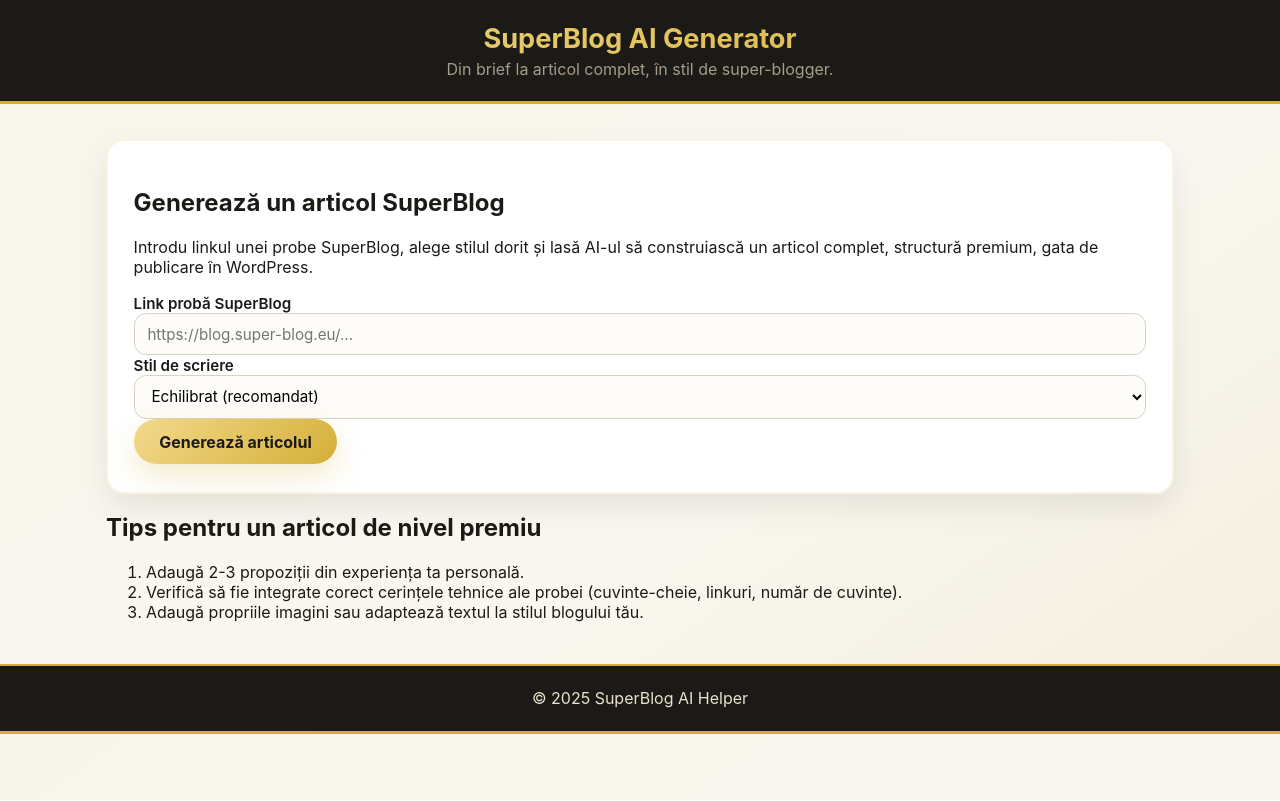
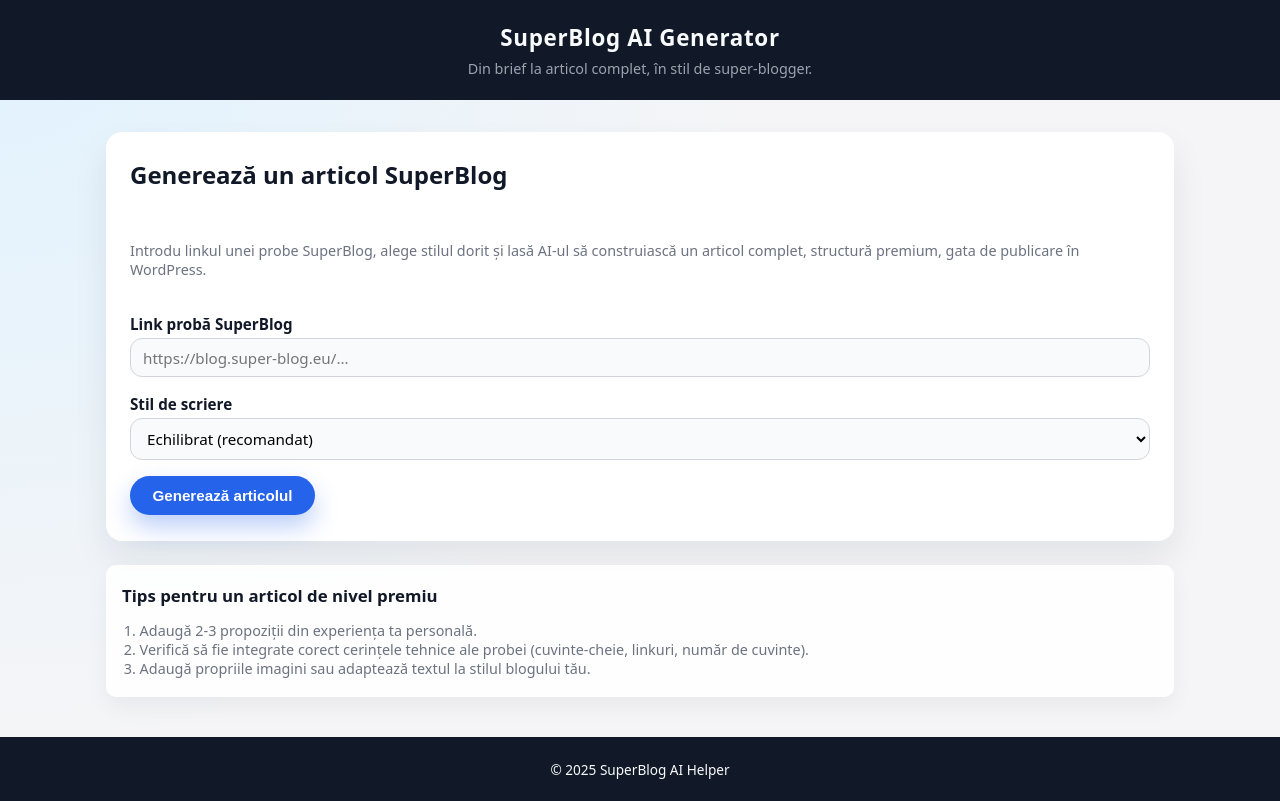
Before and after one commit to Crys2025/superblog_ai, a Flask app: page / in a window 1280 px wide. Run offline with Flask 3, Linux system fonts and the light colour scheme.

Commit message:
Add files via upload

```diff
--- a/static/css/style.css
+++ b/static/css/style.css
@@ -1,38 +1,27 @@
-/* =====================================
-   SUPERBLOG GOLD EDITION – Premium UI
-   ===================================== */
 
 :root {
-    --gold: #d4af37;
-    --gold-light: #f3d98c;
-    --gold-dark: #9c7c1b;
-
-    --bg-body: #faf7f0;
+    --bg-body: #f5f5f7;
     --bg-card: #ffffff;
-    --bg-accent: #1c1a17;
-    --bg-panel: #fbf9f3;
-
-    --text-main: #1c1a17;
-    --text-muted: #7c6f5b;
-    --text-soft: #a79c8a;
-
-    --radius-lg: 18px;
-    --radius-md: 12px;
-    --radius-sm: 6px;
-
-    --shadow-gold: 0 12px 30px rgba(212, 175, 55, 0.25);
-    --shadow-soft: 0 14px 32px rgba(0, 0, 0, 0.08);
-    --shadow-tiny: 0 4px 10px rgba(0, 0, 0, 0.07);
+    --bg-accent: #111827;
+    --bg-chip: #eef2ff;
+    --text-main: #111827;
+    --text-muted: #6b7280;
+    --text-soft: #9ca3af;
+    --primary: #2563eb;
+    --primary-hover: #1d4ed8;
+    --radius-lg: 16px;
+    --radius-md: 10px;
+    --shadow-soft: 0 18px 35px rgba(15, 23, 42, 0.08);
 }
 
 * {
     box-sizing: border-box;
-    font-family: "Inter", system-ui, sans-serif;
 }
 
 body {
     margin: 0;
-    background: linear-gradient(145deg, #f8f5ec, #faf7f0 60%, #f3eede 100%);
+    font-family: system-ui, -apple-system, BlinkMacSystemFont, "Segoe UI", sans-serif;
+    background: radial-gradient(circle at top left, #e0f2fe 0, #f5f5f7 50%, #f5f5f7 100%);
     color: var(--text-main);
 }
 
@@ -41,183 +30,431 @@ body {
 .site-header,
 .site-footer {
     background: var(--bg-accent);
-    color: #fff8e1;
+    color: #f9fafb;
     padding: 1.4rem 1.5rem;
     text-align: center;
-    border-bottom: 3px solid var(--gold);
 }
 
 .site-header h1 {
-    margin: 0;
-    font-size: 1.7rem;
-    background: linear-gradient(to right, var(--gold-light), var(--gold));
-    -webkit-background-clip: text;
-    -webkit-text-fill-color: transparent;
+    margin: 0 0 0.35rem;
+    font-size: 1.4rem;
+    letter-spacing: 0.03em;
 }
 
 .site-header p {
-    margin: 0.2rem 0 0;
+    margin: 0;
+    font-size: 0.9rem;
     color: var(--text-soft);
 }
 
 .site-footer {
-    margin-top: 2rem;
-    border-top: 2px solid var(--gold);
-    color: #e9e1cc;
+    font-size: 0.85rem;
 }
 
-/* CONTENT */
+/* MAIN CONTENT WRAPPER */
 
 .content {
     max-width: 1100px;
-    margin: 2.2rem auto 2.6rem;
+    margin: 2rem auto 2.5rem;
     padding: 0 1rem;
+}
+
+/* ALERTS */
+
+.alert {
+    padding: 0.85rem 1rem;
+    border-radius: 999px;
+    margin-bottom: 1rem;
+    font-size: 0.9rem;
+}
+
+.alert-error {
+    background: #fee2e2;
+    color: #b91c1c;
+}
+
+.alert-success {
+    background: #dcfce7;
+    color: #166534;
 }
 
 /* BUTTONS */
 
 button,
-.btn-primary {
-    background: linear-gradient(135deg, var(--gold-light), var(--gold));
-    color: #1c1a17;
-    padding: 0.8rem 1.6rem;
+.btn,
+.btn-primary,
+.btn-secondary {
+    display: inline-flex;
+    align-items: center;
+    justify-content: center;
+    gap: 0.35rem;
+    padding: 0.7rem 1.4rem;
     border-radius: 999px;
     border: none;
-    font-weight: 700;
-    font-size: 1rem;
+    font-weight: 600;
+    font-size: 0.95rem;
+    text-decoration: none;
     cursor: pointer;
-    box-shadow: var(--shadow-gold);
-    transition: transform 0.15s ease, box-shadow 0.2s ease;
+    transition: transform 0.08s ease, box-shadow 0.12s ease, background 0.12s ease;
 }
 
-button:hover,
-.btn-primary:hover {
-    transform: translateY(-2px);
-    box-shadow: 0 16px 35px rgba(212, 175, 55, 0.35);
+.btn-primary,
+button[type="submit"] {
+    background: var(--primary);
+    color: #ffffff;
+    box-shadow: 0 12px 25px rgba(37, 99, 235, 0.3);
 }
 
-button:active {
-    transform: scale(0.98);
+.btn-primary:hover,
+button[type="submit"]:hover {
+    background: var(--primary-hover);
+    transform: translateY(-1px);
+    box-shadow: 0 16px 30px rgba(37, 99, 235, 0.35);
 }
 
-/* FORM CARD */
-
-.generator-form {
-    background: var(--bg-card);
-    padding: 1.7rem 1.6rem;
-    border-radius: var(--radius-lg);
-    box-shadow: var(--shadow-soft);
-    border: 2px solid rgba(212, 175, 55, 0.15);
+.btn-secondary {
+    background: #e5e7eb;
+    color: #111827;
 }
 
-.generator-form label {
-    font-weight: 600;
-    color: var(--text-main);
-    font-size: 0.95rem;
+.btn-secondary:hover {
+    background: #d1d5db;
 }
 
-/* INPUTS */
+/* FORMS GENERALE */
 
-input[type="url"],
-select,
-textarea {
-    width: 100%;
-    padding: 0.65rem 0.8rem;
-    border-radius: var(--radius-md);
-    border: 1px solid #d9d2c5;
-    background: #fefcf8;
-    font-size: 0.95rem;
-    transition: 0.2s ease;
-}
-
-input:focus,
-select:focus,
-textarea:focus {
-    border-color: var(--gold);
-    box-shadow: 0 0 0 3px rgba(212, 175, 55, 0.25);
-    background: #fffdf7;
-}
-
-/* ADVANCED PANEL */
-
-.advanced-panel {
-    margin-top: 1rem;
-    padding: 1.2rem 1rem 1.4rem;
-    background: var(--bg-panel);
-    border-radius: var(--radius-lg);
-    border: 1px solid rgba(212, 175, 55, 0.2);
-    box-shadow: var(--shadow-tiny);
-}
-
-.advanced-title {
-    font-weight: 700;
-    font-size: 1.15rem;
-    background: linear-gradient(to right, var(--gold-light), var(--gold));
-    -webkit-background-clip: text;
-    -webkit-text-fill-color: transparent;
-    margin-bottom: 1rem;
-}
-
-/* OPTION BLOCKS */
-
-.option-block {
-    margin-bottom: 1rem;
-    padding: 1rem 1rem;
-    background: #fffdf7;
-    border-radius: var(--radius-md);
-    border: 1px solid rgba(212, 175, 55, 0.25);
-    box-shadow: var(--shadow-tiny);
-}
-
-.option-block h3 {
-    margin: 0 0 0.5rem;
-    font-size: 1rem;
-    color: var(--gold-dark);
-}
-
-/* RESULT ARTICLE */
-
-.result-container {
+.generator-form,
+.editor-form {
     background: var(--bg-card);
     padding: 1.6rem 1.5rem;
     border-radius: var(--radius-lg);
     box-shadow: var(--shadow-soft);
-    border: 2px solid rgba(212, 175, 55, 0.18);
-    margin-top: 2rem;
+    display: flex;
+    flex-direction: column;
+    gap: 1rem;
 }
 
-.result-container article {
-    line-height: 1.8;
+.generator-form h2,
+.editor-section h2 {
+    margin-top: 0;
+}
+
+.generator-form label,
+.editor-form label {
+    font-weight: 600;
+    font-size: 0.95rem;
+    margin-bottom: 0.25rem;
+    display: inline-block;
+}
+
+input[type="url"],
+input[type="text"],
+select,
+textarea {
+    width: 100%;
+    padding: 0.55rem 0.75rem;
+    border-radius: 0.75rem;
+    border: 1px solid #d1d5db;
+    font-size: 0.95rem;
+    font-family: inherit;
+    outline: none;
+    transition: border-color 0.12s ease, box-shadow 0.12s ease, background 0.12s ease;
+    background: #f9fafb;
+}
+
+input[type="url"]:focus,
+input[type="text"]:focus,
+select:focus,
+textarea:focus {
+    border-color: var(--primary);
+    box-shadow: 0 0 0 2px rgba(37, 99, 235, 0.15);
+    background: #ffffff;
+}
+
+/* INDEX PAGE EXTRAS */
+
+.tips {
+    margin-top: 1.5rem;
+    background: rgba(255, 255, 255, 0.9);
+    padding: 1.2rem 1rem;
+    border-radius: var(--radius-md);
+    box-shadow: 0 10px 22px rgba(15, 23, 42, 0.05);
+}
+
+.tips h2 {
+    margin-top: 0;
     font-size: 1.05rem;
 }
 
-.result-container h1,
-.result-container h2 {
-    background: linear-gradient(to right, var(--gold-light), var(--gold));
-    -webkit-background-clip: text;
-    -webkit-text-fill-color: transparent;
+.tips ol {
+    padding-left: 1.1rem;
+    margin: 0.4rem 0 0;
+    font-size: 0.9rem;
+    color: var(--text-muted);
 }
 
-.result-container img {
-    max-width: 100%;
-    border-radius: var(--radius-md);
-    box-shadow: var(--shadow-gold);
+/* RESULT PAGE – TOP */
+
+.result-top {
+    margin-bottom: 1.2rem;
 }
 
-/* FIGCAPTION */
+.result-badge {
+    display: inline-flex;
+    align-items: center;
+    padding: 0.3rem 0.75rem;
+    border-radius: 999px;
+    background: var(--bg-chip);
+    color: #4f46e5;
+    font-size: 0.8rem;
+    font-weight: 600;
+    margin-bottom: 0.5rem;
+}
 
-.result-container figcaption {
+.result-title {
+    margin: 0 0 0.25rem;
+    font-size: 1.6rem;
+}
+
+.result-source {
+    margin: 0;
     font-size: 0.85rem;
+    color: var(--text-muted);
+}
+
+.result-source a {
+    color: var(--primary);
+    text-decoration: none;
+}
+
+.result-source a:hover {
+    text-decoration: underline;
+}
+
+/* ARTICLE LAYOUT */
+
+.article-layout {
+    display: grid;
+    grid-template-columns: minmax(0, 2.3fr) minmax(0, 1.3fr);
+    gap: 1.5rem;
+    align-items: flex-start;
+    margin-bottom: 2rem;
+}
+
+.article-main {
+    background: var(--bg-card);
+    border-radius: var(--radius-lg);
+    box-shadow: var(--shadow-soft);
+    padding: 1.5rem 1.4rem;
+}
+
+.article-header {
+    border-bottom: 1px solid #e5e7eb;
+    padding-bottom: 0.6rem;
+    margin-bottom: 0.8rem;
+}
+
+.article-label {
+    margin: 0;
+    font-size: 0.85rem;
+    font-weight: 600;
     color: var(--text-soft);
-    margin-top: 0.4rem;
+    text-transform: uppercase;
+    letter-spacing: 0.04em;
+}
+
+.article-body {
+    font-size: 0.98rem;
+    line-height: 1.7;
+    color: var(--text-main);
+}
+
+.article-body h1 {
+    font-size: 1.7rem;
+    margin-top: 0;
+    margin-bottom: 0.6rem;
+}
+
+.article-body h2 {
+    font-size: 1.2rem;
+    margin-top: 1.4rem;
+    margin-bottom: 0.4rem;
+}
+
+.article-body h3 {
+    font-size: 1rem;
+    margin-top: 1rem;
+    margin-bottom: 0.35rem;
+}
+
+.article-body p {
+    margin: 0.4rem 0;
+}
+
+.article-body ul,
+.article-body ol {
+    padding-left: 1.2rem;
+    margin: 0.3rem 0 0.4rem;
+}
+
+.article-body li {
+    margin: 0.15rem 0;
+}
+
+.article-body figure {
+    margin: 1rem auto;
+    text-align: center;
+}
+
+.article-body img {
+    max-width: 100%;
+    border-radius: 12px;
+    display: block;
+    margin: 0 auto;
+}
+
+.article-body figcaption {
+    font-size: 0.8rem;
+    color: var(--text-soft);
+    margin-top: 0.35rem;
+}
+
+/* SIDEBAR – IMAGINI MULTIPLE */
+
+.article-sidebar {
+    background: var(--bg-card);
+    border-radius: var(--radius-lg);
+    box-shadow: var(--shadow-soft);
+    padding: 1.2rem 1.1rem 1.3rem;
+}
+
+.article-sidebar h3 {
+    margin-top: 0;
+    margin-bottom: 0.5rem;
+    font-size: 1rem;
+}
+
+.sidebar-hint {
+    font-size: 0.8rem;
+    color: var(--text-muted);
+    margin-bottom: 0.8rem;
+}
+
+.image-grid {
+    display: grid;
+    grid-template-columns: repeat(auto-fill, minmax(110px, 1fr));
+    gap: 0.5rem;
+}
+
+.image-card {
+    margin: 0;
+    border-radius: 12px;
+    overflow: hidden;
+    border: 1px solid #e5e7eb;
+    background: #f9fafb;
+}
+
+.image-card img {
+    width: 100%;
+    height: 100%;
+    object-fit: cover;
+    display: block;
+}
+
+/* EDITOR SECTION */
+
+.editor-section {
+    background: var(--bg-card);
+    border-radius: var(--radius-lg);
+    box-shadow: var(--shadow-soft);
+    padding: 1.6rem 1.5rem 1.4rem;
+}
+
+.editor-section h2 {
+    margin-top: 0;
+    margin-bottom: 0.2rem;
+}
+
+.editor-intro {
+    font-size: 0.9rem;
+    color: var(--text-muted);
+    margin-bottom: 1.1rem;
+}
+
+.form-row {
+    margin-bottom: 1rem;
+}
+
+#content {
+    font-family: ui-monospace, SFMono-Regular, Menlo, Monaco, Consolas, "Liberation Mono", "Courier New", monospace;
+    font-size: 0.9rem;
+    line-height: 1.5;
+    min-height: 330px;
+}
+
+.hint {
+    font-size: 0.78rem;
+    color: var(--text-soft);
+    margin-top: 0.3rem;
+}
+
+.hint code {
+    display: inline-block;
+    padding: 0.25rem 0.4rem;
+    border-radius: 6px;
+    background: #f3f4f6;
+    font-size: 0.75rem;
+}
+
+/* EDITOR ACTIONS */
+
+.editor-actions {
+    display: flex;
+    flex-wrap: wrap;
+    gap: 0.6rem;
+    margin-top: 0.5rem;
+}
+
+/* TASK STATUS & PUBLISH RESULT */
+
+.task-status,
+.publish-result {
+    background: var(--bg-card);
+    padding: 1.6rem 1.5rem;
+    border-radius: var(--radius-lg);
+    box-shadow: var(--shadow-soft);
+}
+
+.task-status h2,
+.publish-result h2 {
+    margin-top: 0;
 }
 
 /* RESPONSIVE */
 
-@media (max-width: 700px) {
-    .generator-form,
-    .advanced-panel,
-    .result-container {
-        padding: 1.2rem;
+@media (max-width: 900px) {
+    .article-layout {
+        grid-template-columns: minmax(0, 1fr);
+    }
+
+    .article-sidebar {
+        order: -1;
     }
 }
+
+@media (max-width: 600px) {
+    .content {
+        margin-top: 1.2rem;
+    }
+
+    .site-header h1 {
+        font-size: 1.15rem;
+    }
+
+    .article-main,
+    .article-sidebar,
+    .editor-section,
+    .generator-form {
+        padding: 1.2rem 1rem;
+    }
+}
```
